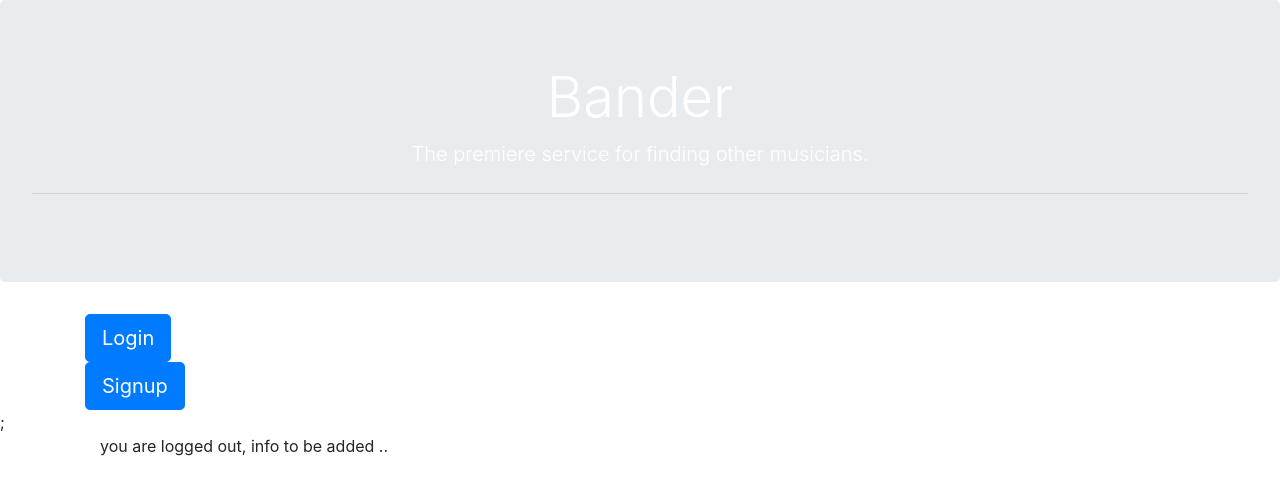
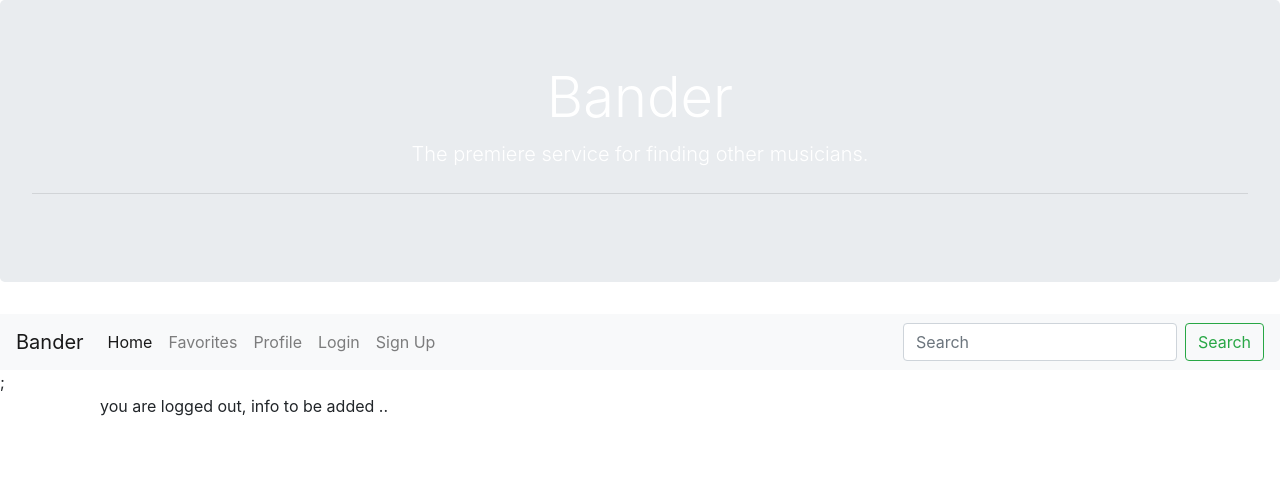
Before and after one commit to csalhab/bander, a React (Create React App) app in the folder client/: page / in a window 1280 px wide. Shown: the top 494 px of the page. Built offline with nearby package versions, Linux system fonts and the light colour scheme; no server answers.

Commit message:
fixed nav for signup and login too

```diff
--- a/client/src/components/Header/index.js
+++ b/client/src/components/Header/index.js
@@ -90,16 +90,67 @@
                 </form>
               </div>
             </nav>
-            <div style={styles.buttonContainer} className="container">
-              <LogoutButton></LogoutButton>
-            </div>
           </>
         ) : (
+
           <>
-            <div className="container">
-              <LoginButton></LoginButton>
-              <SignupButton></SignupButton>
-            </div>
+
+            <nav class="navbar navbar-expand-lg navbar-light bg-light navbar-style">
+              <a class="navbar-brand" href="#">
+                Bander
+              </a>
+              <button
+                class="navbar-toggler"
+                type="button"
+                data-toggle="collapse"
+                data-target="#navbarSupportedContent"
+                aria-controls="navbarSupportedContent"
+                aria-expanded="false"
+                aria-label="Toggle navigation"
+              >
+                <span class="navbar-toggler-icon"></span>
+              </button>
+
+              <div class="collapse navbar-collapse" id="navbarSupportedContent">
+                <ul class="navbar-nav mr-auto">
+                  <li class="nav-item active">
+                    <a class="nav-link" href="/">
+                      Home <span class="sr-only">(current)</span>
+                    </a>
+                  </li>
+                  <li class="nav-item">
+                    <a class="nav-link" href="/favorites">
+                      Favorites
+                    </a>
+                  </li>
+                  <li class="nav-item">
+                    <a class="nav-link" href="/profile">
+                      Profile
+                    </a>
+                  </li>
+                  <li class="nav-item">
+                    <Nav.Link href="/login">Login</Nav.Link>
+                  </li>
+                  <li class="nav-item">
+                    <Nav.Link href="/signup">Sign Up</Nav.Link>
+                  </li>
+                </ul>
+                <form class="form-inline my-2 my-lg-0">
+                  <input
+                    class="form-control mr-sm-2"
+                    type="search"
+                    placeholder="Search"
+                    aria-label="Search"
+                  ></input>
+                  <button
+                    class="btn btn-outline-success my-2 my-sm-0"
+                    type="submit"
+                  >
+                    Search
+                  </button>
+                </form>
+              </div>
+            </nav>
           </>
         )}
         ;
```
